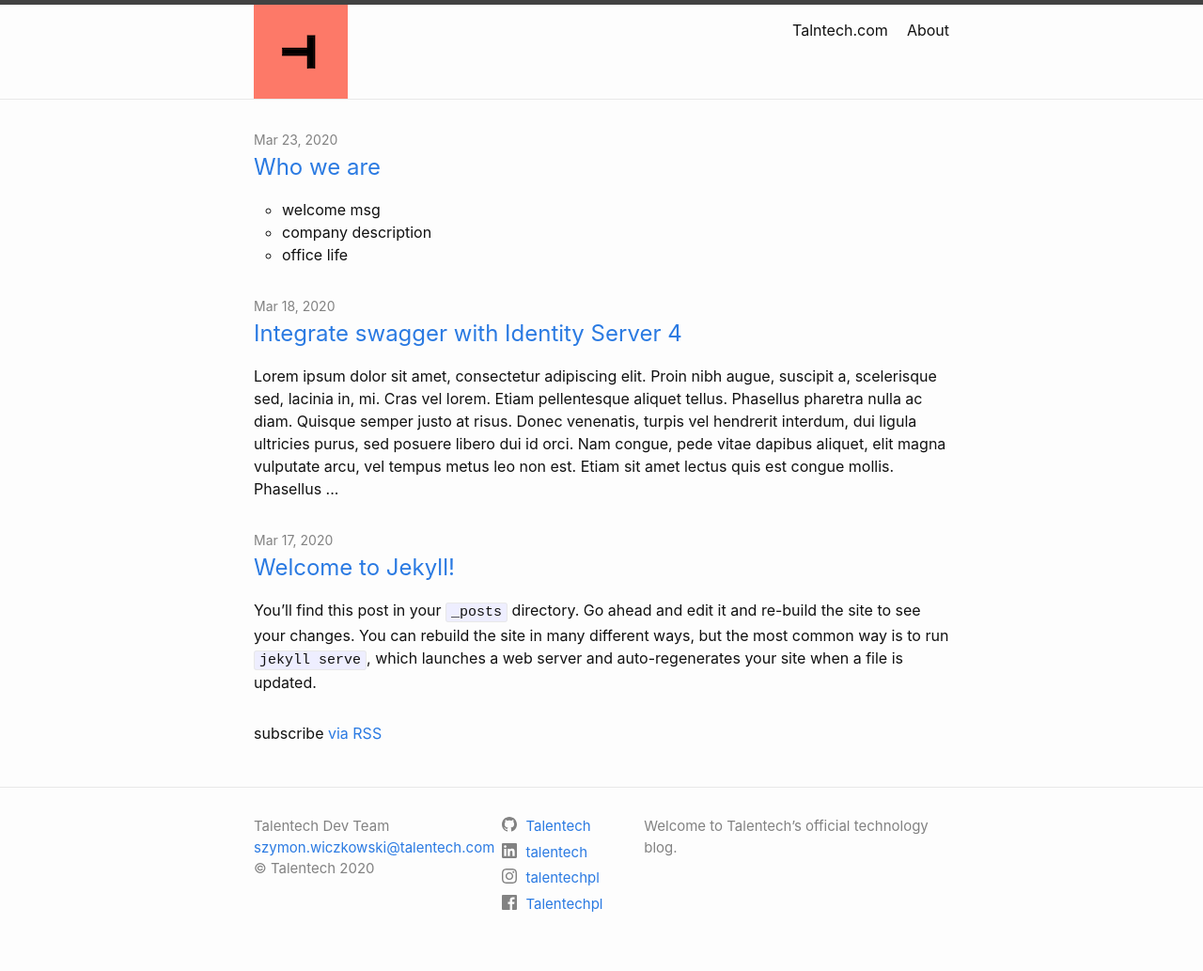
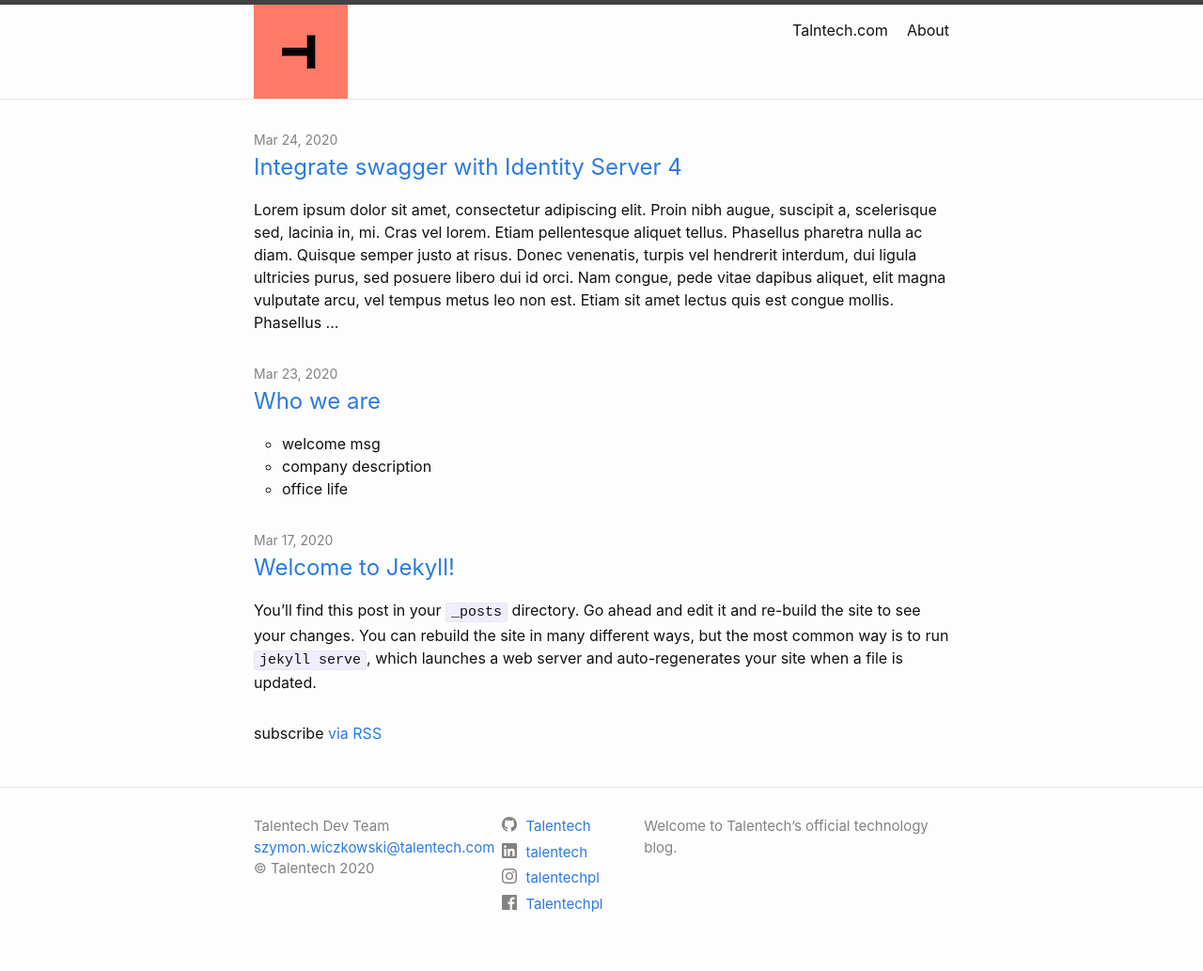
Before and after one commit to margalski/Blog, a Jekyll site: the page built from index.md, in a window 1280 px wide. Shown: the whole page at 94% size. Built offline with Jekyll 4.4.1, drawn with Linux system fonts in a browser that asks for light colours.

Commit message:
post ordering

```diff
--- a/_posts/2020-03-18-swagger-is4.md
+++ b/_posts/2020-03-24-swagger-is4.md
@@ -1,7 +1,7 @@
 ---
 layout: post
 title:  "Integrate swagger with Identity Server 4"
-date: 2020-03-18 16:00:00 +0100
+date: 2020-03-24 08:00:00 +0100
 categories: [development]
 tags: [swagger, net core, Identity Server 4]
 ---
```
